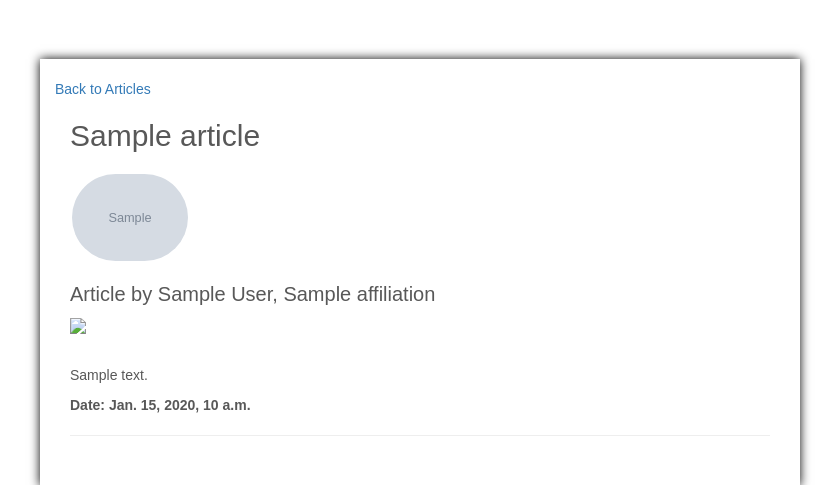
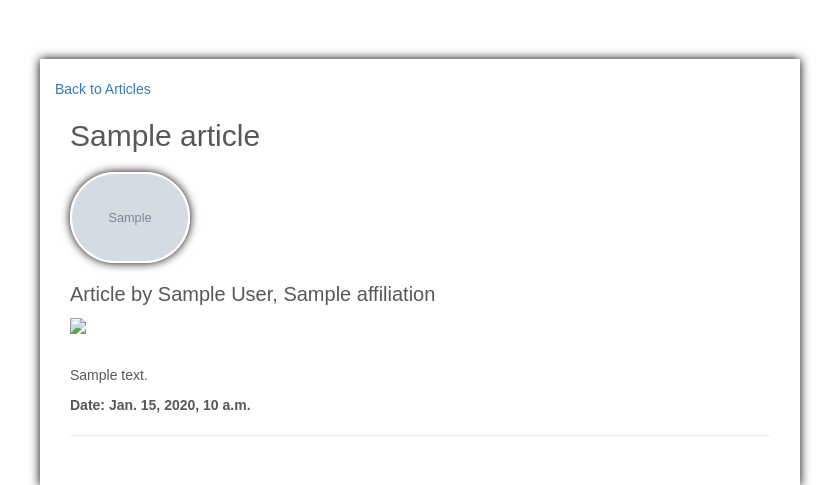
Before and after one commit to rtreharne/pvsat-dev, a Django app: template blog/templates/article.html in a window 1280 px wide. Shown: the part 91-576 px from the top of the page, without its empty margins (220-1059 px from the left). Run offline with Django 3.2, Linux system fonts and the light colour scheme; the template is opened without the code that fills it: most values are stand-ins (such as "Sample title", 1, 10 or a date in 2020); grey boxes marked "Sample" are stand-in pictures; some libraries are stand-ins or nearby versions.

Commit message:
another awesome blog update

```diff
--- a/blog/templates/article.html
+++ b/blog/templates/article.html
@@ -15,7 +15,12 @@
                     <div id="{{article.id}}" class="col-lg-12">
                     <h2>{{article.title}}</h2>
 
-					<a href="/programme/profiles/{{article.author.author.user.id}}"><img class="profile-pic" src="/media/{{article.author.author.picture}}"></a>
+                    {% thumbnail article.author.author.picture "300x300" crop="center" as im %}
+                    <p>
+                    <div style="text-align:left; margin-right: 5px;">
+                        <img class="profile-pic" style="box-shadow: 0 0 10px black"src="{{im.url}}">
+                    </div>
+                    {% endthumbnail %}
 					<h4>Article by {{article.author.author.user.first_name}} {{article.author.author.user.last_name}}, {{article.author.author.affiliation}}</h4>
                     {% if article.pic %}
 
```
